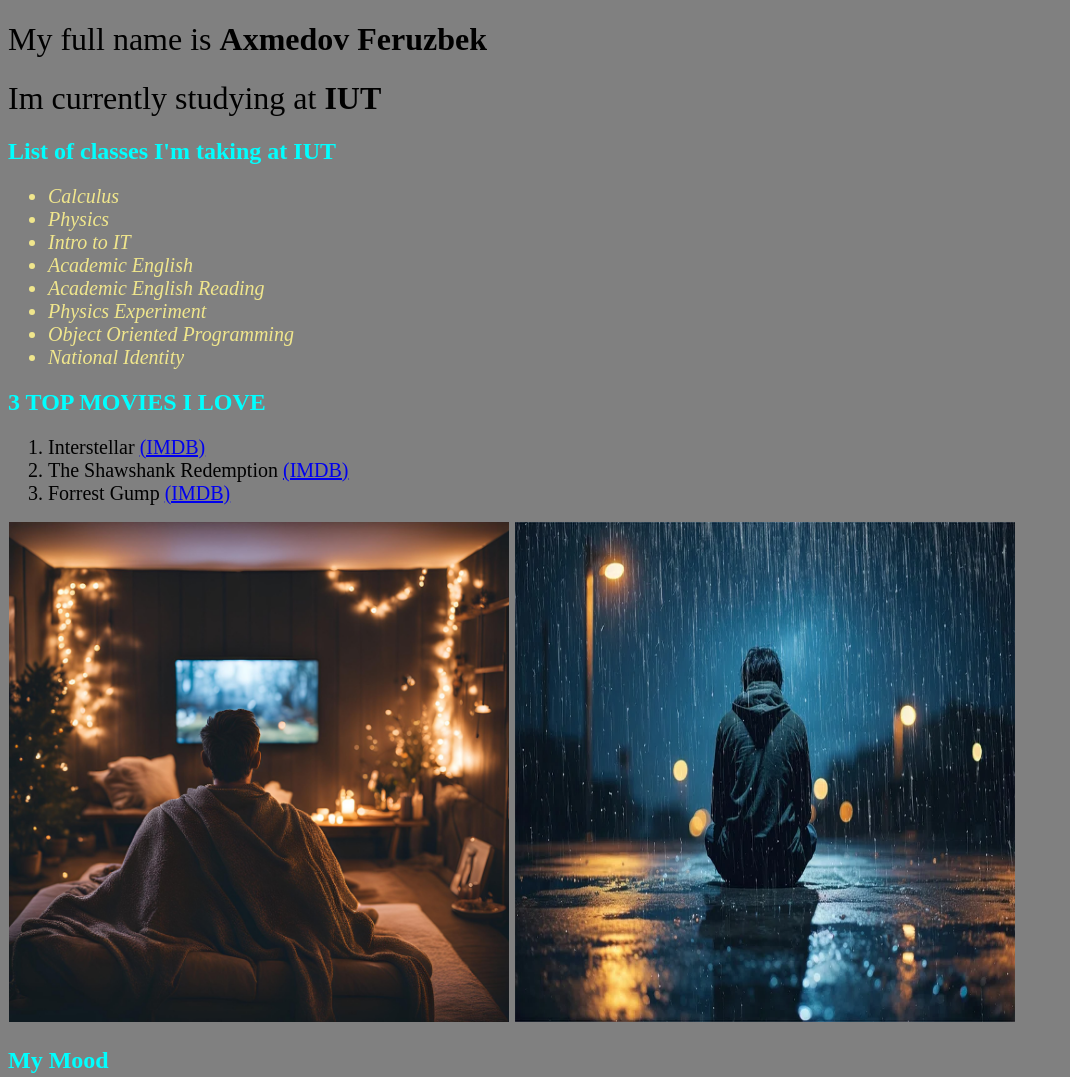
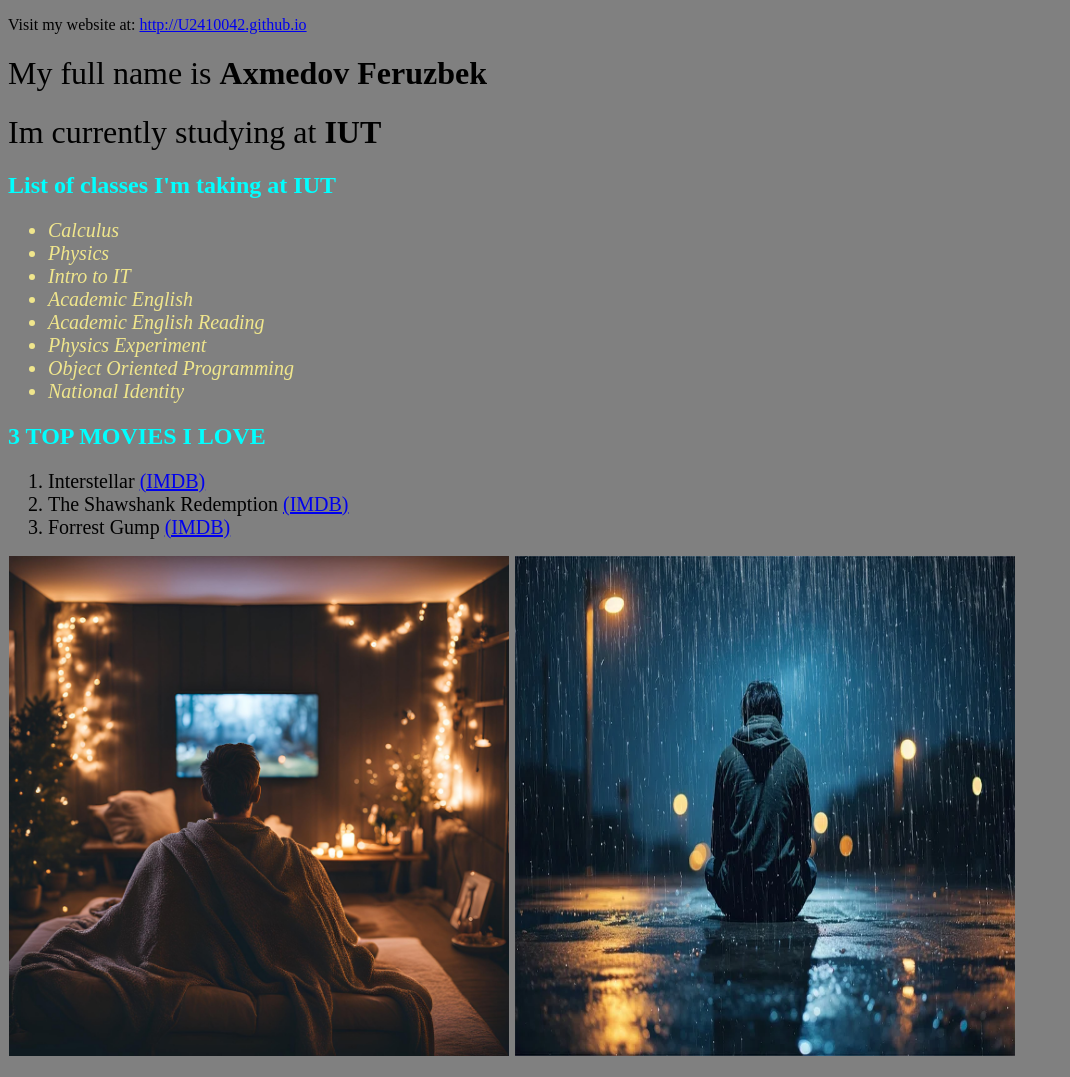
Before and after one commit to U2410042/U2410042.github.io, a plain HTML site: page index.html in a window 1280 px wide. Shown: the top 1077 px of the page, without its empty margins (0-1070 px from the left). Drawn offline with Linux system fonts and the light colour scheme.

Commit message:
Added GitHub Pages URL to index.html

```diff
--- a/index.html
+++ b/index.html
@@ -7,6 +7,12 @@
     <link rel="stylesheet" href="style.css" />
   </head>
   <body>
+    <p>
+      Visit my website at:
+      <a href="http://U2410042.github.io" target="_blank"
+        >http://U2410042.github.io</a
+      >
+    </p>
     <div class="Myself">
       <h1>My full name is <span class="Mostimp">Axmedov Feruzbek</span></h1>
       <h1>Im currently studying at <span class="Mostimp">IUT</span></h1>
```
